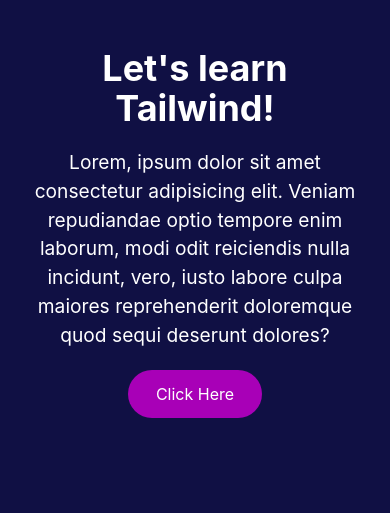
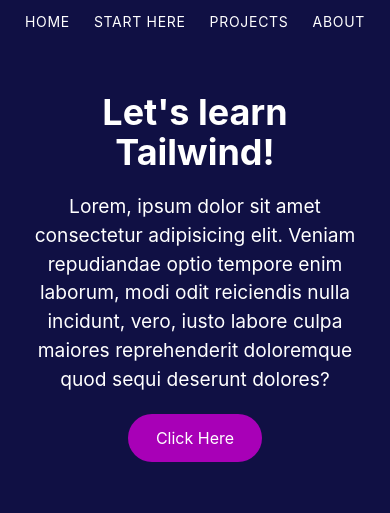
Before and after one commit to dreiv/tut-tailwind, a website built with Vite: page index.html in a window 390 px wide. Built offline with nearby package versions, Linux system fonts and the light colour scheme.

Commit message:
feat(ui): add navigation header and configure prettier
- Add a responsive navigation header to index.html
- Configure Prettier with tailwindcss plugin
- Add formatting script to package.json
- Update project dependencies (prettier, prettier-plugin-tailwindcss)

```diff
--- a/index.html
+++ b/index.html
@@ -7,7 +7,43 @@
     <title>tut-tailwind</title>
   </head>
   <body class="bg-[#101044] text-white">
-    <section class="space-y-5 text-center ma-w-3xl mx-auto px-5 py-12">
+    <header class="mx-auto max-w-3xl px-5 py-3">
+      <nav>
+        <ul
+          class="flex flex-wrap justify-center gap-x-4 gap-y-1 text-sm tracking-wider uppercase sm:justify-between"
+        >
+          <li class="sm:me-auto">
+            <a
+              href=""
+              class="rounded-sm p-1 transition-colors hover:bg-fuchsia-700"
+              >Home</a
+            >
+          </li>
+          <li>
+            <a
+              href=""
+              class="rounded-sm p-1 transition-colors hover:bg-fuchsia-700"
+              >Start Here</a
+            >
+          </li>
+          <li>
+            <a
+              href=""
+              class="rounded-sm p-1 transition-colors hover:bg-fuchsia-700"
+              >Projects</a
+            >
+          </li>
+          <li>
+            <a
+              href=""
+              class="rounded-sm p-1 transition-colors hover:bg-fuchsia-700"
+              >About</a
+            >
+          </li>
+        </ul>
+      </nav>
+    </header>
+    <section class="mx-auto max-w-3xl space-y-5 px-5 py-12 text-center">
       <h1 class="text-4xl font-bold">Let's learn Tailwind!</h1>
       <p class="text-[1.2rem]">
         Lorem, ipsum dolor sit amet consectetur adipisicing elit. Veniam
@@ -17,7 +53,7 @@
       </p>
       <a
         href=""
-        class="inline-block bg-fuchsia-700 py-3 px-7 rounded-full hover:bg-fuchsia-600 transition-colors"
+        class="inline-block rounded-full bg-fuchsia-700 px-7 py-3 transition-colors hover:bg-fuchsia-600"
         >Click Here</a
       >
     </section>
--- a/package.json
+++ b/package.json
@@ -6,10 +6,13 @@
   "scripts": {
     "dev": "vite",
     "build": "tsc && vite build",
-    "preview": "vite preview"
+    "preview": "vite preview",
+    "format": "prettier --write src/"
   },
   "devDependencies": {
     "@tailwindcss/vite": "^4.3.0",
+    "prettier": "^3.8.3",
+    "prettier-plugin-tailwindcss": "^0.8.0",
     "tailwindcss": "^4.3.0",
     "typescript": "~6.0.2",
     "vite": "^8.0.12"
```
Also changed, not shown: .prettierrc.json (added), 1 other file.
